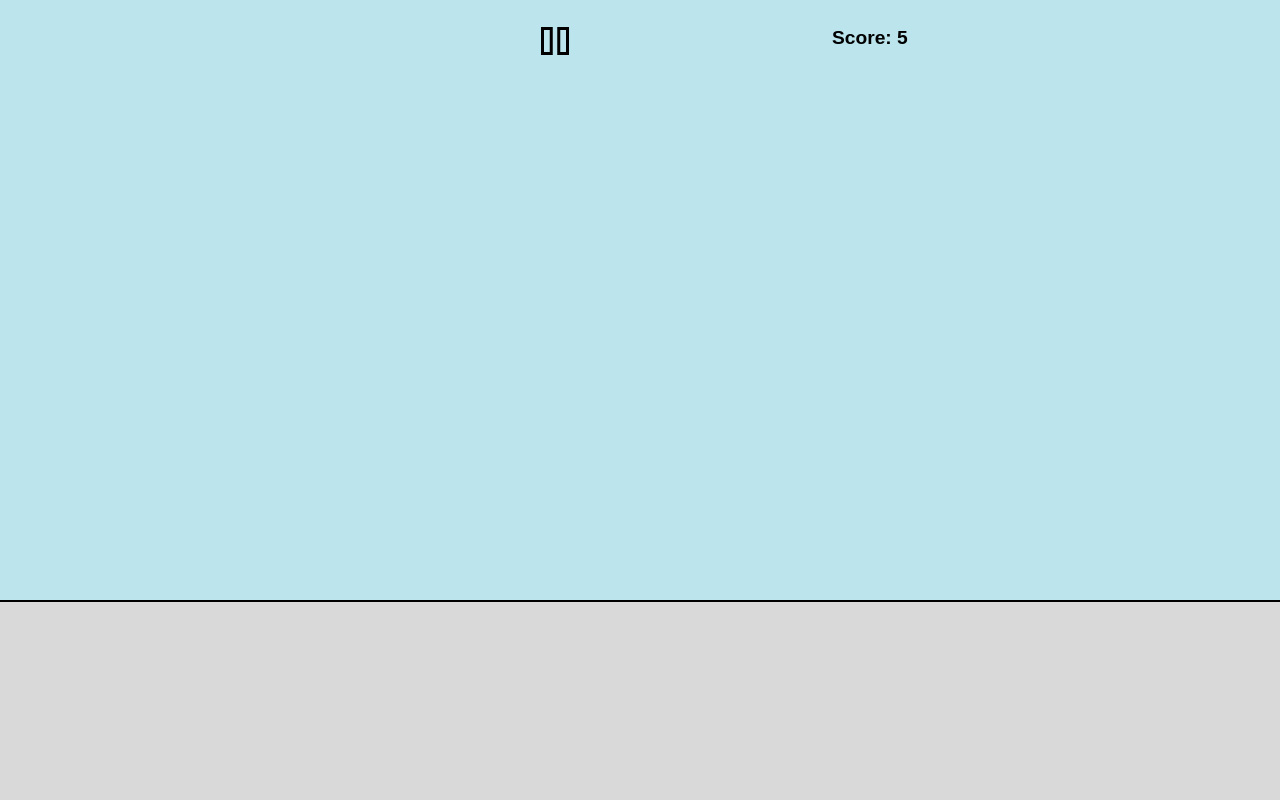
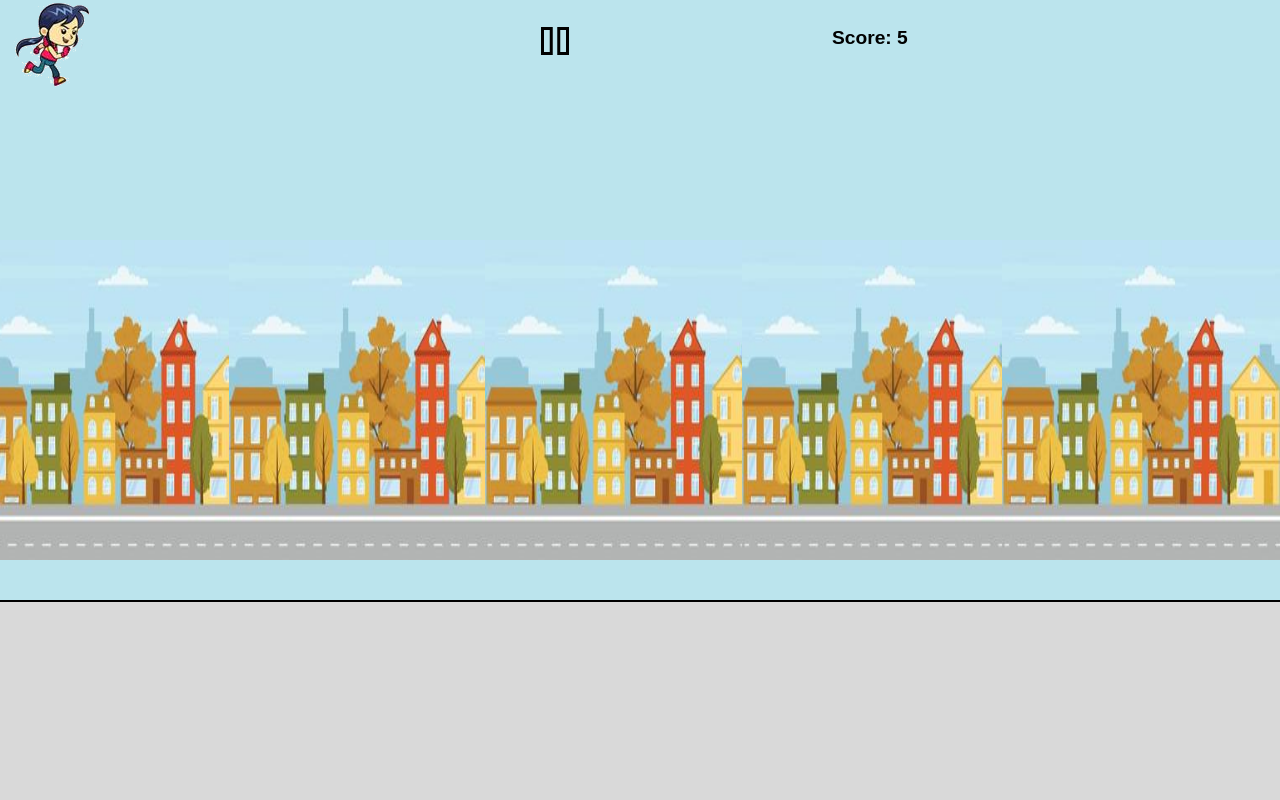
Before and after one commit to araujobrunodev/Air-girl, a React (Vite) app: page /playing in a window 1280 px wide. Shown: the top 800 px of the page. Built offline with nearby package versions, Linux system fonts and the light colour scheme; a web font is replaced by a local one.

Commit message:
implement style to Theme

```diff
--- a/src/elements/background/theme.tsx
+++ b/src/elements/background/theme.tsx
@@ -1,29 +1,32 @@
-import { useEffect, useState } from "react"
 import { Item, useChildsTheme } from "../../globalContext/childsTheme"
-import CreateTheme from "./createTheme"
-import createIdentification from "../identification"
 import { useDeviceSize } from "../../globalContext/deviceSize"
 import { useLoading } from "../../globalContext/loading"
+import createIdentification from "../identification"
+import { useEffect, useState } from "react"
+import CreateTheme from "./createTheme"
+import "../../css/theme.css"
+import topAddition from "../topAdd"
 
 const Theme = () => {
+	let loading = useLoading()
 	let deviceSize = useDeviceSize()
 	let childsTheme = useChildsTheme()
 	let [canCreate, setCanCreate] = useState<boolean>(true)
+	let topAdd = topAddition({to:"baseTheme",size:deviceSize.size.height})
 	let [component, setComponent] = useState<any>(childsTheme.childs.map((item) => {
 		return <CreateTheme
 			key={item.key}
 			space={item.value}
 		/>
 	}))
-	let loading = useLoading()
 
 	useEffect(() => {
 		let Time: number = 300
 
 		if (typeof deviceSize.size.width == "number" &&
-				typeof canCreate == "boolean" &&
-				!loading.waiting.theme
-			) {
+			typeof canCreate == "boolean" &&
+			!loading.waiting.theme
+		) {
 			loading.setWaiting({
 				bestScore: loading.waiting.bestScore,
 				floor: loading.waiting.floor,
@@ -97,15 +100,7 @@ const Theme = () => {
 	return (<div
 		id="Container"
 		style={{
-			display: "flex",
-			flexDirection: "row",
-			width: deviceSize.size.width + "px",
-			height: "20rem",
-			margin: "0%",
-			marginTop: "70%",
-			padding: "0%",
-			left: deviceSize.size.width + "px",
-			gap: "0pt",
+			top: (240 + topAdd) + "px",
 		}}>
 		{
 			childsTheme.childs.length != 0 ?
```
